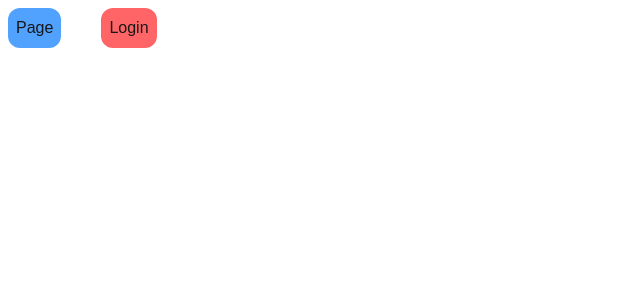
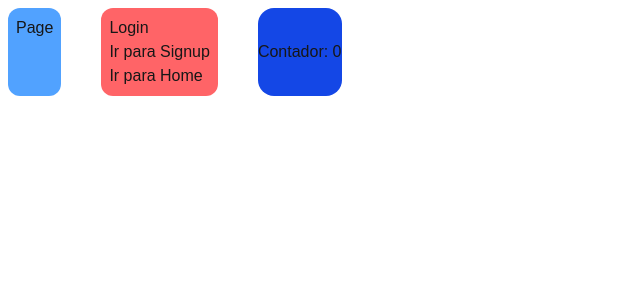
Before and after one commit to Laryssonn/next-010, a Next.js app: page /auth/signin in a window 1280 px wide. Shown: the top 300 px of the page, without its empty margins (0-640 px from the left). Built offline with nearby package versions, Linux system fonts and the light colour scheme.

Commit message:
feat: created link and a state, layoutes are not re-rendered when browsing child pages

```diff
--- a/src/app/auth/layout.tsx
+++ b/src/app/auth/layout.tsx
@@ -1,10 +1,19 @@
-import { ReactNode } from 'react';
+'use client';
+import { ReactNode, useState } from 'react';
 
 export default function AuthLayout({ children }: { children: ReactNode }) {
+  const [count, setCount] = useState(0);
+
   return (
     <div className="flex gap-10 p-2">
       <h1 className="bg-blue-400 p-2 rounded-xl">Page</h1>
       <div className="bg-red-400 p-2 rounded-xl">{children}</div>
+      <button
+        className="bg-blue-700 hover:bg-blue-500 rounded-2xl"
+        onClick={() => setCount(() => count + 1)}
+      >
+        Contador: {count}
+      </button>
     </div>
   );
 }
--- a/src/app/auth/signin/page.tsx
+++ b/src/app/auth/signin/page.tsx
@@ -1,3 +1,12 @@
+import Link from 'next/link';
+
 export default function Login() {
-  return <h1>Login</h1>;
+  return (
+    <>
+      <h1>Login</h1>
+      <Link href="/auth/signup">Ir para Signup</Link>
+      <br />
+      <Link href="/">Ir para Home</Link>
+    </>
+  );
 }
--- a/src/app/auth/signup/page.tsx
+++ b/src/app/auth/signup/page.tsx
@@ -1,3 +1,12 @@
+import Link from 'next/link';
+
 export default function SignUp() {
-  return <h1>SignUp</h1>;
+  return (
+    <>
+      <h1>SignUp</h1>
+      <Link href="/auth/signin">Ir para Signin</Link>
+      <br />
+      <Link href="/">Ir para Home</Link>
+    </>
+  );
 }
--- a/src/app/page.tsx
+++ b/src/app/page.tsx
@@ -1,3 +1,4 @@
+import Link from 'next/link';
 import { Checkout } from './Checkout';
 import { ListVehicles } from './ListVehicles';
 
@@ -8,6 +9,8 @@ export default async function Home() {
   return (
     <>
       <Checkout listVehicles={<ListVehicles />} />
+      <Link href="/auth/signup">Ir para Signup</Link>
+      <Link href="/auth/signin">Ir para Signin</Link>
     </>
   );
 }
```
